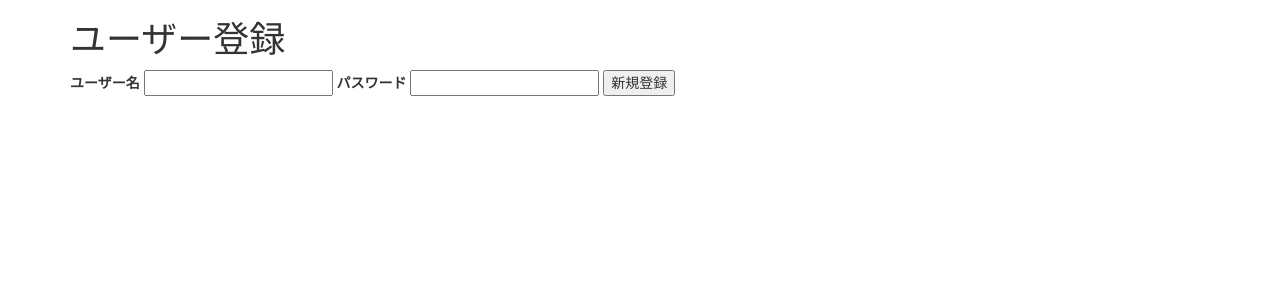
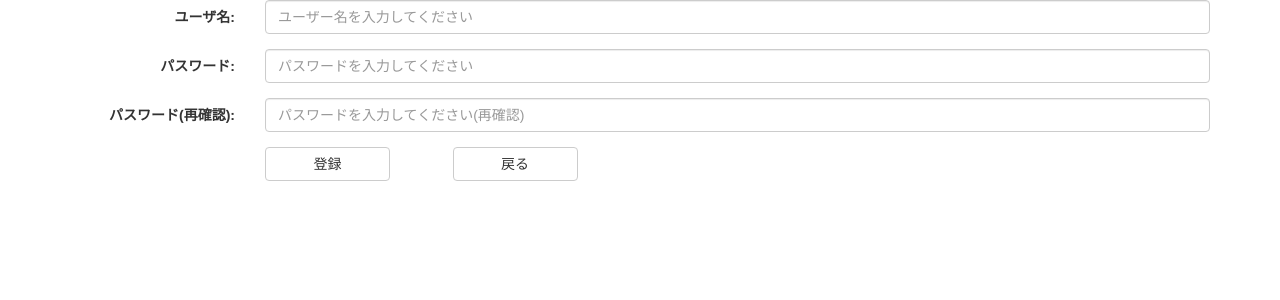
Before and after one commit to kodainn/flask, a Flask app: page /signup in a window 1280 px wide. Shown: the top 300 px of the page. Run offline with Flask 3, Linux system fonts and the light colour scheme; some libraries are stand-ins or nearby versions.

Commit message:
新規登録に追加機能と新規登録画面のレイアウト変更

```diff
--- a/app.py
+++ b/app.py
@@ -1,7 +1,6 @@
-from flask import Flask, jsonify
+from flask import Flask
 from flask import render_template, request, redirect, url_for
 from flask_login import LoginManager, login_user, logout_user,login_required
-from werkzeug.security import generate_password_hash, check_password_hash
 from flask_bootstrap import Bootstrap
 import os
 from database import db, Post, User
@@ -33,15 +32,30 @@ def index():
 @app.route("/signup", methods=["GET", "POST"])
 def signup():
     if request.method == "POST":
-        username = request.form.get("username")
-        password = request.form.get("password")
+        if "signup_button" in request.form:
+            username = request.form.get("username")
+            password = request.form.get("password")
+            re_password = request.form.get("re_password")
 
-        user = User(username=username)
-        user.set_password(password)
+            exist_user = User.query.filter(User.username == username).all()
+            if exist_user:
+                signup_existUser_alert_message = "そのユーザ名は既に使われています"
+                return render_template("signup.html", signup_alert_message=signup_existUser_alert_message)
 
-        db.session.add(user)
-        db.session.commit()
-        return redirect("/login")
+            if password == "" and re_password == "":
+                signup_blank_alert_message = "パスワードかパスワード(確認用)が空白です"
+                return render_template("signup.html", signup_alert_message=signup_blank_alert_message)
+            elif password != re_password:
+                signup_type_alert_message = "パスワードとパスワード(確認用)が一致しません"
+                return render_template("signup.html", signup_alert_message=signup_type_alert_message)
+            user = User(username=username)
+            user.set_password(password)
+            db.session.add(user)
+            db.session.commit()
+            return redirect("/login")
+        elif "back_button" in request.form:
+            return redirect("/login")
+
     else:
         return render_template("signup.html")
 
@@ -49,16 +63,19 @@ def signup():
 @app.route("/login", methods=["GET", "POST"])
 def login():
     if request.method == "POST":
-        username = request.form.get("username")
-        password = request.form.get("password")
+        if "login_button" in request.form:
+            username = request.form.get("username")
+            password = request.form.get("password")
 
-        user = User.query.filter_by(username=username).first()
-        if user and user.check_password(password):
-            login_user(user)
-            return redirect("/")
-        else:
-            alert_message = "そのユーザネームとパスワードは間違っています。"
-            return render_template("login.html", alert_message=alert_message)
+            user = User.query.filter_by(username=username).first()
+            if user and user.check_password(password):
+                login_user(user)
+                return redirect("/")
+            else:
+                login_type_alert_message = "ユーザネームかパスワードが間違っています。"
+                return render_template("login.html", login_alert_message=login_type_alert_message)
+        elif "signup_button" in request.form:
+            return redirect("signup")
     else:
         return render_template("login.html")
 
@@ -109,4 +126,4 @@ def delete(id):
 
 
 if __name__ == "__main__":
-    app.run()
+    app.run(debug=True)
--- a/templates/signup.html
+++ b/templates/signup.html
@@ -1,15 +1,36 @@
-{% extends "bootstrap/base.html" %}
+{% extends "base.html" %}
 {% block title %}TOPページ{% endblock %}
 
 {% block content %}
 <div class="container">
-    <h1>ユーザー登録</h1>
-<form method="POST">
-    <label for="">ユーザー名</label>
-    <input type="text" name="username">
-    <label for="">パスワード</label>
-    <input type="password" name="password">
-    <input type="submit" value="新規登録">
-</form>
+    <form method="POST" class="form-horizontal">
+        <div class="form-group">
+            <label class="control-label col-sm-2" for="">ユーザ名:</label>
+            <div class="col-sm-10">
+                <input type="username" class="form-control" id="username" name="username" placeholder="ユーザー名を入力してください">
+            </div>
+        </div>
+        <div class="form-group">
+            <label class="control-label col-sm-2" for="">パスワード:</label>
+            <div class="col-sm-10">
+                <input type="password" class="form-control" id="password" name="password" placeholder="パスワードを入力してください">
+            </div>
+        </div>
+        <div class="form-group">
+            <label class="control-label col-sm-2" for="">パスワード(再確認):</label>
+            <div class="col-sm-10">
+                <input type="password" class="form-control" id="re_password" name="re_password" placeholder="パスワードを入力してください(再確認)">
+            </div>
+        </div>
+        <div class="form-group">
+            <div class="col-sm-offset-2 col-sm-8">
+                <button type="submit" class="btn btn-default col-sm-2" name="signup_button">登録</button>
+                <button type="submit" class="btn btn-default col-sm-offset-1 col-sm-2" name="back_button">戻る</button>
+            </div>
+        </div>
+    </form>
+    <div class="form-group">
+        <div class="fade-out">{{ signup_alert_message }}</div>
+    </div>
 </div>
 {% endblock %}
```
Also changed, not shown: templates/login.html (+10 -9 lines).
